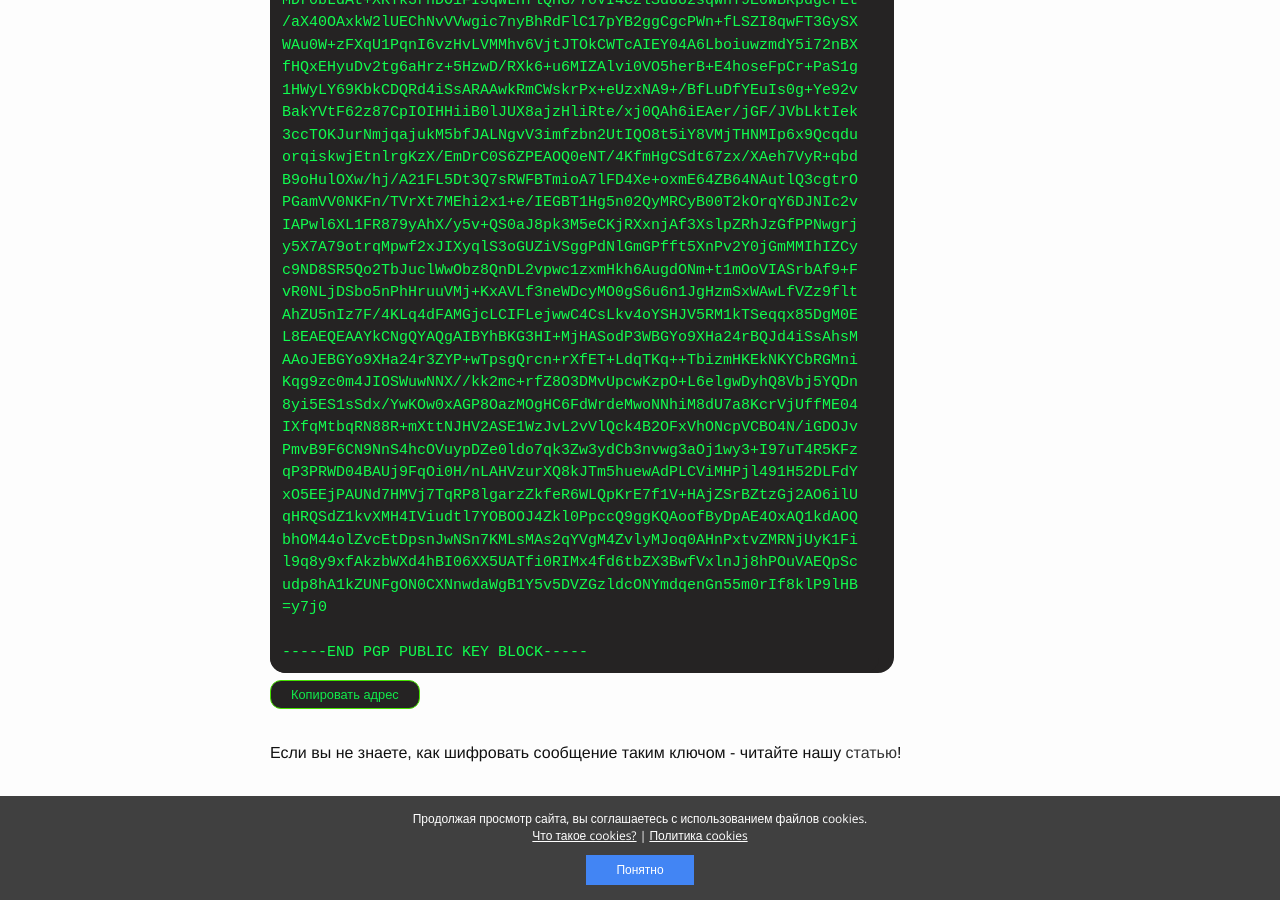
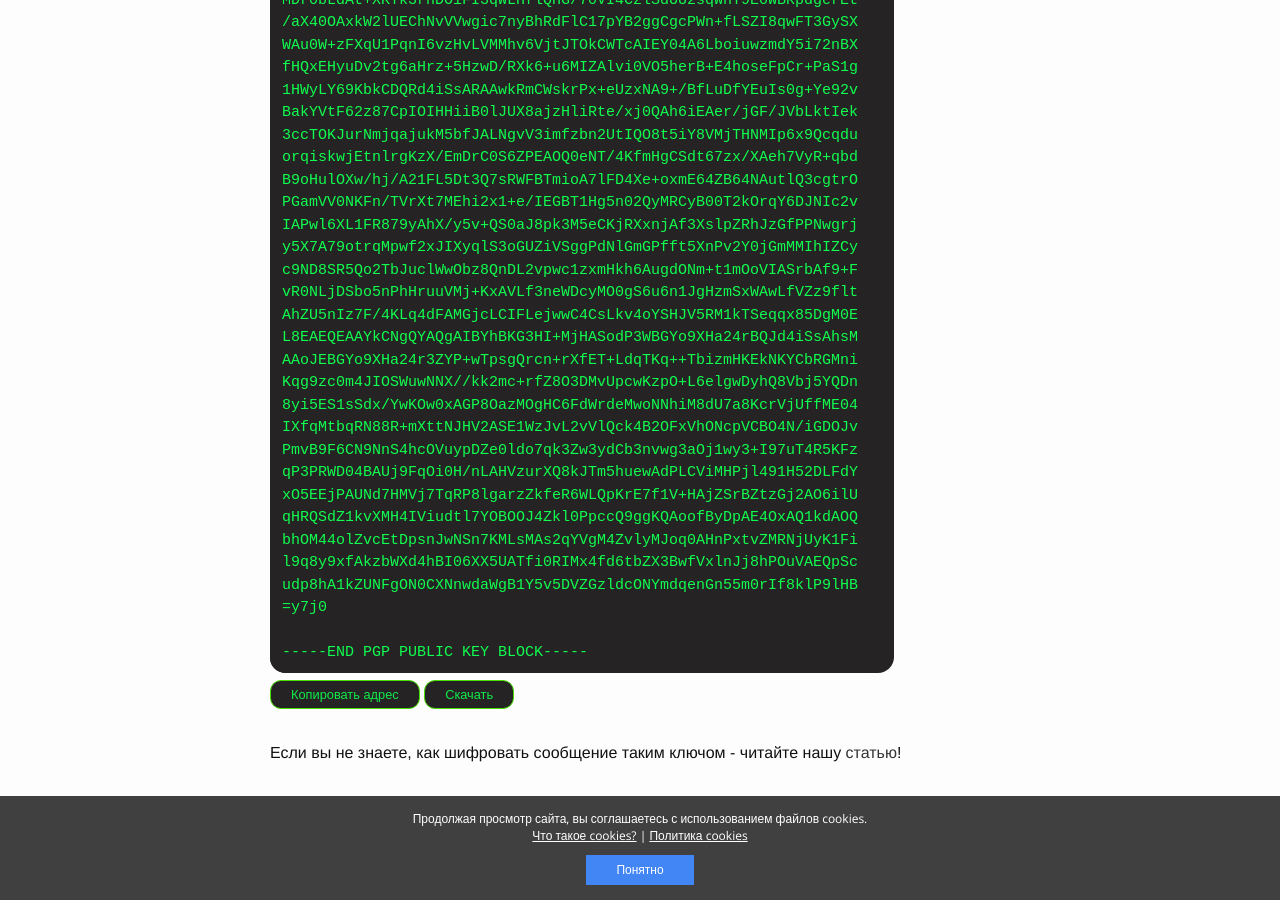
Before and after one commit to 2b7E1n6D0e5R7/2b7E1n6D0e5R7.github.io, a Jekyll site: the page built from _pages/pgp.md, in a window 1280 px wide and 900 px high, scrolled down 702 px. Built offline with Jekyll 4.4.1, drawn with Linux system fonts in a browser that asks for light colours.

Commit message:
Update pgp.md

```diff
--- a/_pages/pgp.md
+++ b/_pages/pgp.md
@@ -120,5 +120,6 @@ udp8hA1kZUNFgON0CXNnwdaWgB1Y5v5DVZGzldcONYmdqenGn55m0rIf8klP9lHB
 <br>
 </p>
 <button class="glo" id="copy">Копировать адрес</button>
+<a href="/files/7A168C58.asc" class="glo_a">Скачать</a>
 
 Если вы не знаете, как шифровать сообщение таким ключом - читайте нашу [статью](/what-is-gpg-pgp-encryption)!
```
